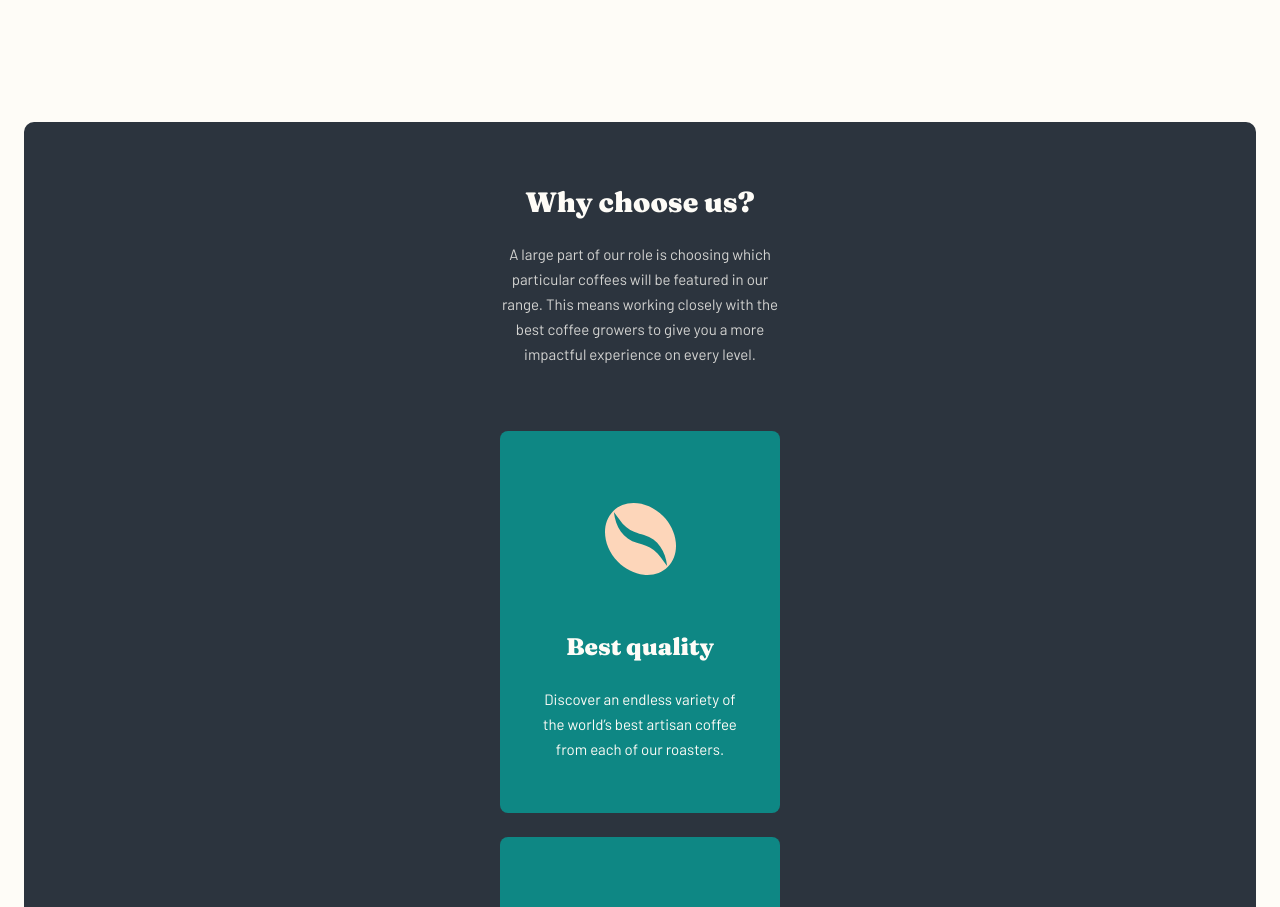
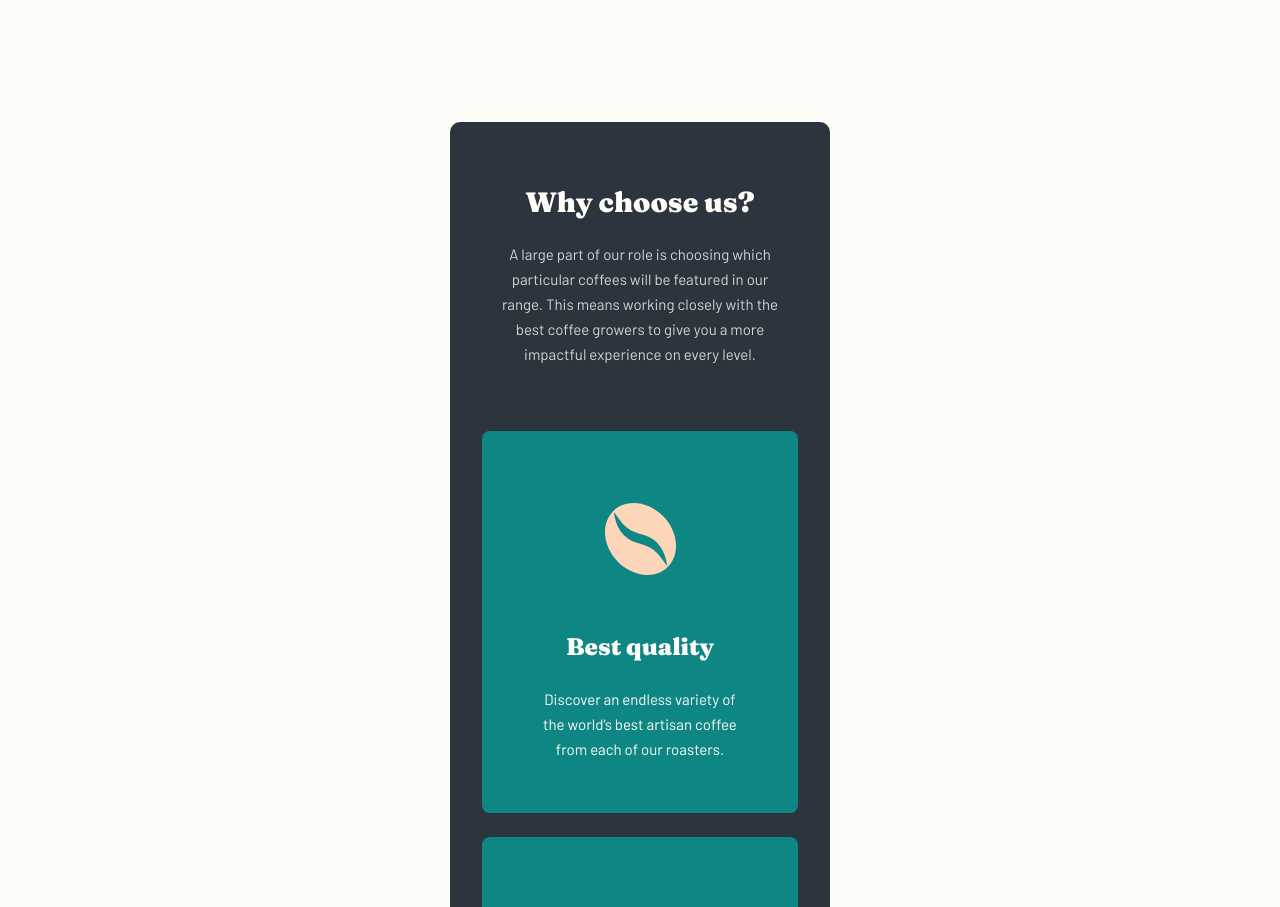
Before and after one commit to gcarter89/coffeeroasters, a React (Create React App) app: page / in a window 1280 px wide. Shown: the part 1862-2769 px from the top of the page. Built offline with nearby package versions, Linux system fonts and the light colour scheme.

Commit message:
complete mobile styling of home page

```diff
--- a/src/App.scss
+++ b/src/App.scss
@@ -2,6 +2,12 @@
 .largeHeading {
     font-size: 72px;
     line-height: 72px;
+}
+
+section {
+    max-width: 380px;
+    margin-left: auto;
+    margin-right: auto;
 }
 
 h1 {
--- a/src/components/footer/Footer.module.scss
+++ b/src/components/footer/Footer.module.scss
@@ -1,4 +1,7 @@
 .footer {
+    max-width: 380px;
+    margin-left: auto;
+    margin-right: auto;
     background-color: #2C343E;
     padding-top: 54px;
     padding-bottom: 54px;
--- a/src/components/home/Home.module.scss
+++ b/src/components/home/Home.module.scss
@@ -113,16 +113,17 @@
     }
 
     &__choicesCards {
-        width: 280px;
+        width: 100%;
         display: flex;
         flex-direction: column;
+        align-items: center;
         gap: 24px
     }
 
     &__choicesCard {
-        max-width: 280px;
+        width: calc(100% - 64px);
         box-sizing: border-box;
-        height: 382px;
+        min-height: 382px;
         background: #0E8784;
         border-radius: 8px;
         display: flex;
@@ -144,7 +145,7 @@
         }
 
         p {
-            width: 212px;
+            max-width: 212px;
         }
     }
 
```
